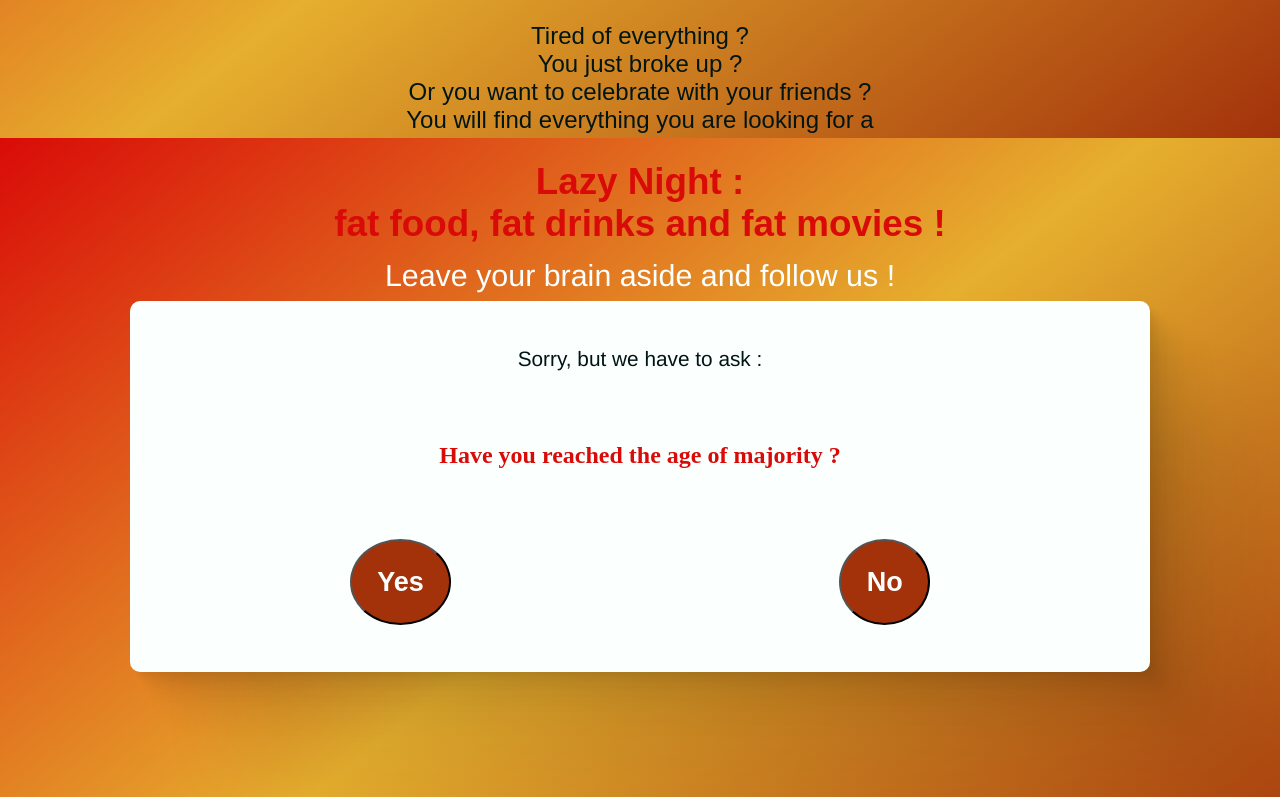
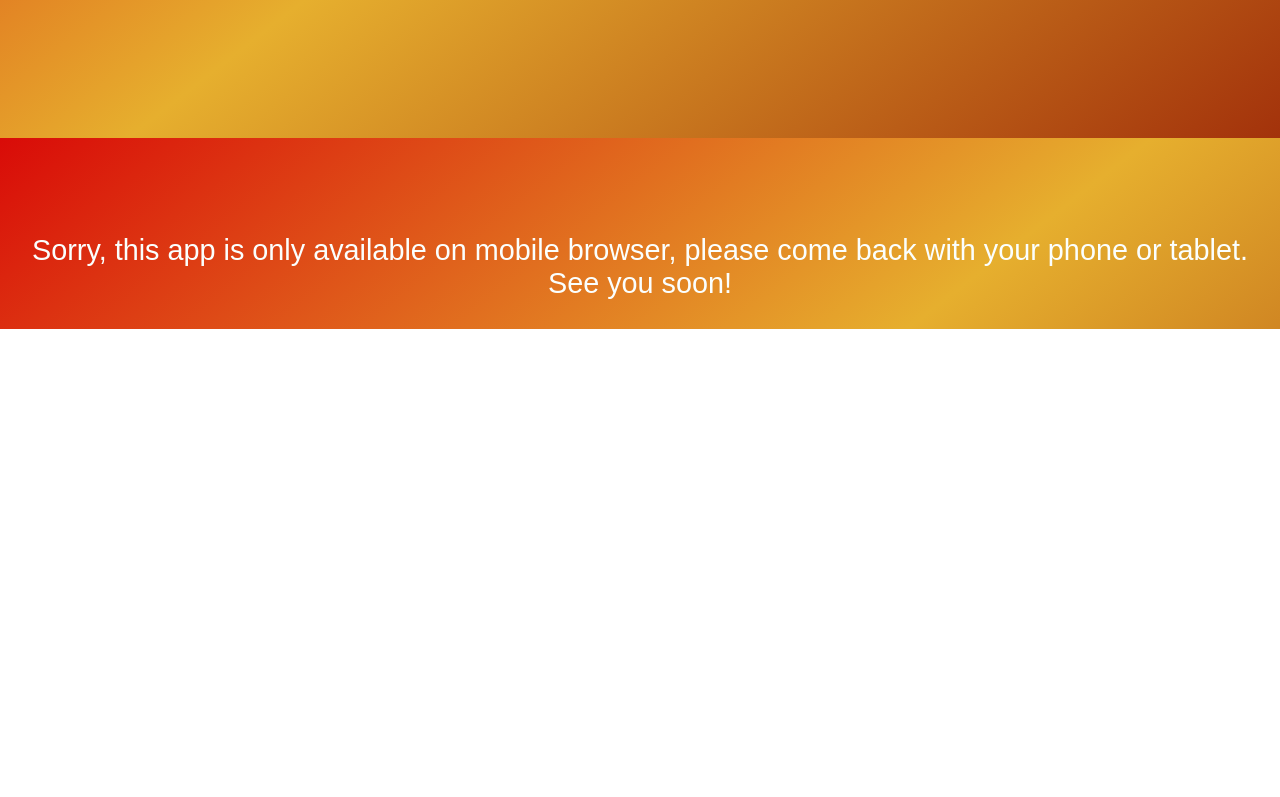
Before and after one commit to Eti-Fromentin/next_lazy_nights, a Next.js app: page / in a window 1280 px wide. Shown: the part 662-1459 px from the top of the page. After the commit the page ends 991 px from the top, so only its background shows below. Built offline with nearby package versions, Linux system fonts and the light colour scheme; a web font is replaced by a local one.

Commit message:
deployment

```diff
--- a/pages/_app.js
+++ b/pages/_app.js
@@ -15,7 +15,7 @@ import '../styles/Nutrition-label.css';
 function MyApp({ Component, pageProps }) {
   return (
     <>
-      {/* <BrowserView>
+      <BrowserView>
           <Head>
             <title>Lazy Nights</title>
             <meta
@@ -30,7 +30,7 @@ function MyApp({ Component, pageProps }) {
             See you soon!
           </p>
       </BrowserView>
-      <MobileView> */}
+      <MobileView>
         <CurrentUserNameContextProvider>
           <CurrentAllFavoritesContextProvider>
             <CurrentFinalChoicesContextProvider>
@@ -48,7 +48,7 @@ function MyApp({ Component, pageProps }) {
             </CurrentFinalChoicesContextProvider>
           </CurrentAllFavoritesContextProvider>
         </CurrentUserNameContextProvider>
-      {/* </MobileView> */}
+      </MobileView>
     </>
   );
 }
```
